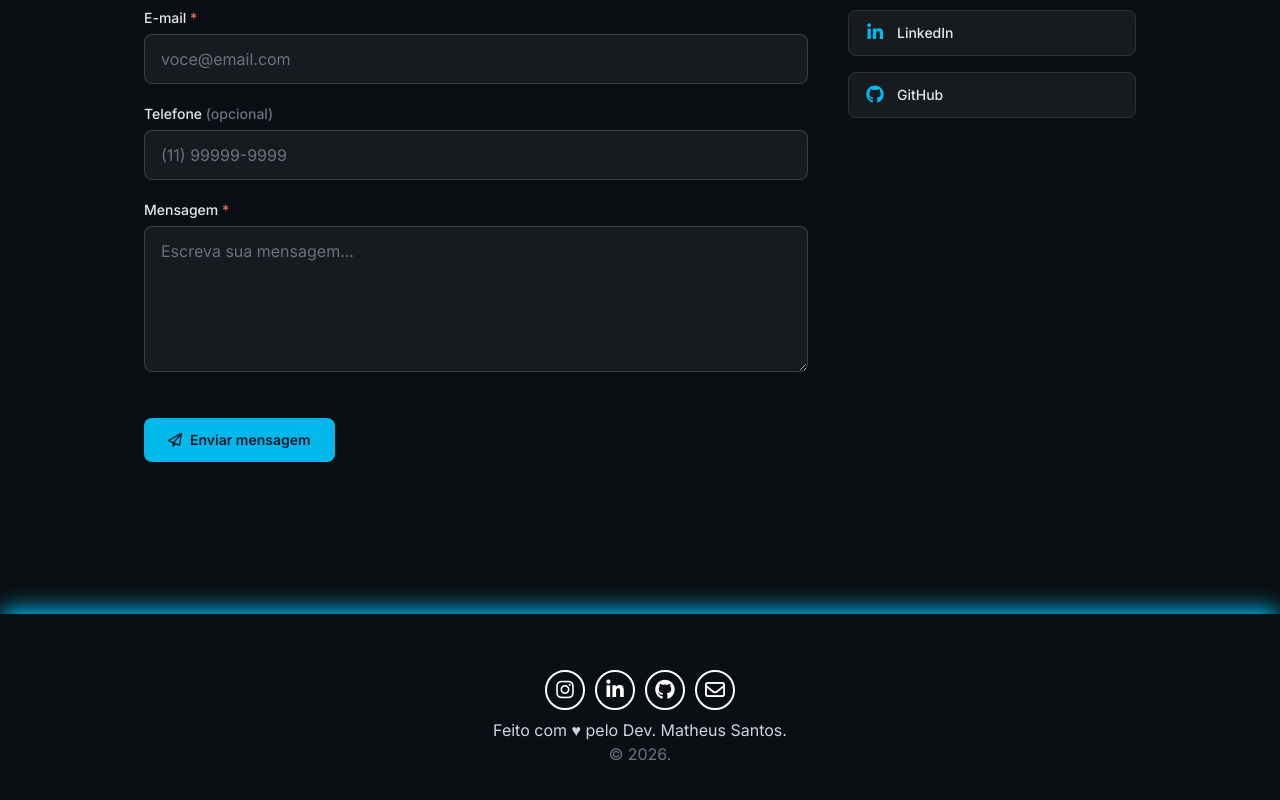
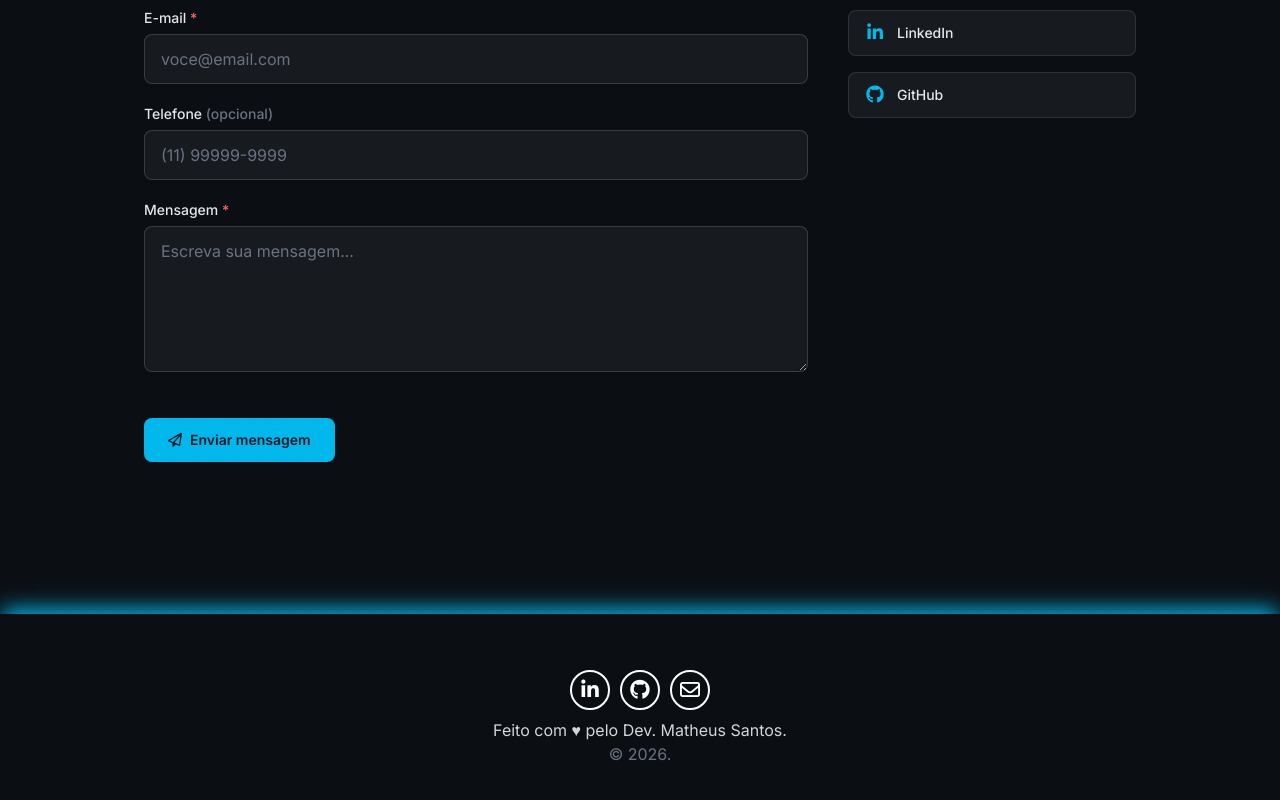
Before and after one commit to matheussantosspbr/Portfolio, a Next.js app: page / in a window 1280 px wide. Shown: the part 5859-6659 px from the top of the page. Built offline with nearby package versions, Linux system fonts and the light colour scheme; no server answers.

Commit message:
feat: remove Instagram link from footer component

```diff
--- a/src/layout/Footer.tsx
+++ b/src/layout/Footer.tsx
@@ -4,18 +4,6 @@ export default function Footer() {
   return (
     <footer className="h-52 p-4 shadow-[0_-8px_20px_-3px_var(--color-primary)] flex flex-col w-full items-center justify-center mt-8">
       <ul className="flex w-full items-center justify-center mb-2 gap-2.5 [&>li]:w-10">
-        <li>
-          <Link
-            href="https://www.instagram.com/matheus_santos_oficial.br/"
-            target="_blank"
-            rel="noopener noreferrer"
-            aria-label="Instagram"
-          >
-            <span className="w-10 h-10 flex items-center justify-center text-xl text-white border-2 rounded-full hover:bg-cyan-500 hover:text-gray-900 hover:border-cyan-500">
-              <i className="fa-brands fa-instagram"></i>
-            </span>
-          </Link>
-        </li>
         <li>
           <Link
             href="https://www.linkedin.com/in/matheussantosspbr/"
```
